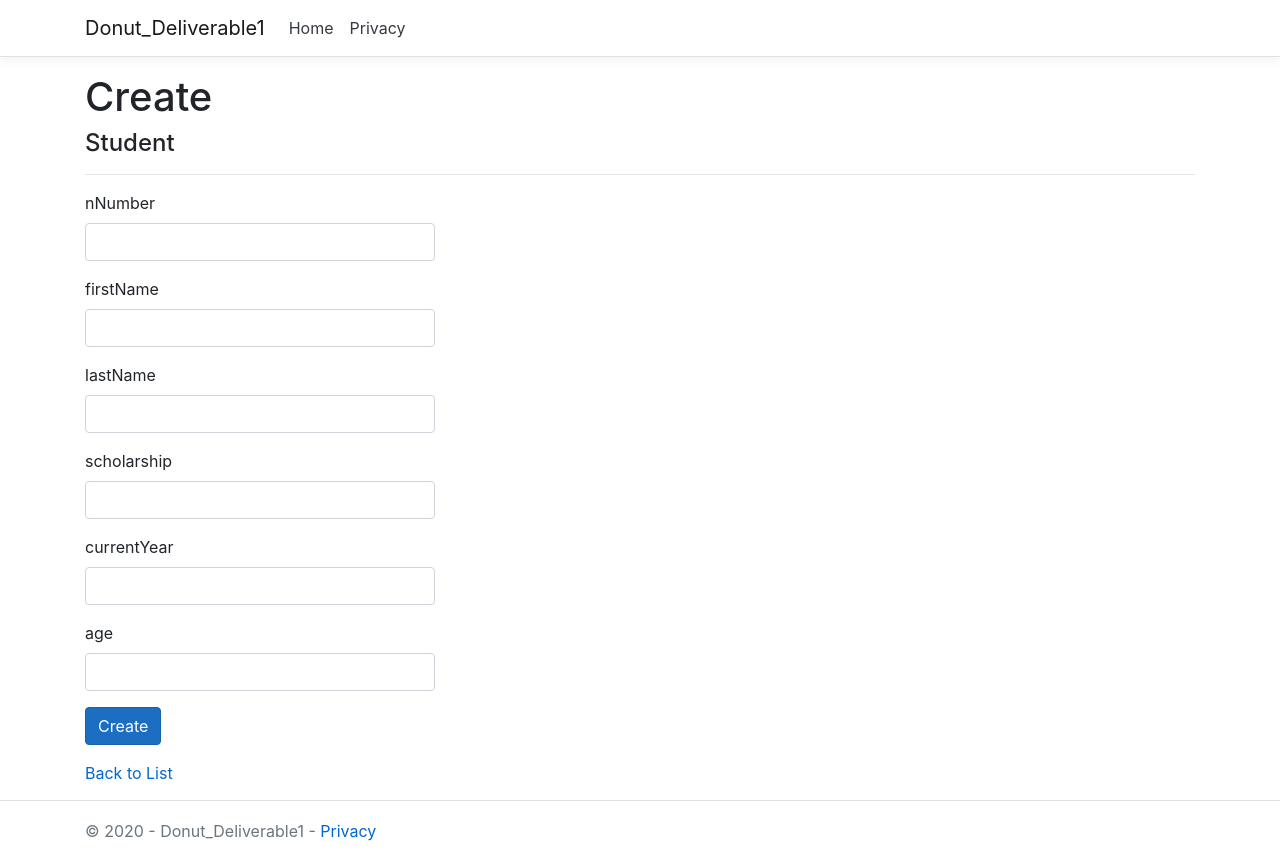
After one commit to johnslowery/Donut_Deliverable1, an ASP.NET Core app: template Donut_Deliverable1/Views/Student/Create.cshtml in a window 1280 px wide. The commit adds this page. Run offline with ASP.NET Core 8, Linux system fonts and the light colour scheme; the template is opened without the code that fills it, so the values that code supplies are empty.

Commit message:
Added a create form for students under my name. Doesn't actually add or verify data anywhere.

```diff
--- a/Donut_Deliverable1/Views/Home/Index.cshtml
+++ b/Donut_Deliverable1/Views/Home/Index.cshtml
@@ -10,7 +10,7 @@
 <div>
     <!--Add links to your stuff here-->
     <a>Charlie</a><br />
-    <a>Chris</a><br />
+    <a asp-action="Create" asp-controller="Student">Christopher</a><br />
     <a>Jackie</a><br />
     <a asp-action="StudentSearch" asp-controller="Student">John</a>
 </div>
--- /dev/null
+++ b/Donut_Deliverable1/Views/Student/Create.cshtml
@@ -0,0 +1,54 @@
+@model Donut_Deliverable1.Models.Student
+
+@{
+    ViewData["Title"] = "Create";
+}
+
+<h1>Create</h1>
+
+<h4>Student</h4>
+<hr />
+<div class="row">
+    <div class="col-md-4">
+        <form asp-action="Create">
+            <div asp-validation-summary="ModelOnly" class="text-danger"></div>
+            <div class="form-group">
+                <label asp-for="nNumber" class="control-label"></label>
+                <input asp-for="nNumber" class="form-control" />
+                <span asp-validation-for="nNumber" class="text-danger"></span>
+            </div>
+            <div class="form-group">
+                <label asp-for="firstName" class="control-label"></label>
+                <input asp-for="firstName" class="form-control" />
+                <span asp-validation-for="firstName" class="text-danger"></span>
+            </div>
+            <div class="form-group">
+                <label asp-for="lastName" class="control-label"></label>
+                <input asp-for="lastName" class="form-control" />
+                <span asp-validation-for="lastName" class="text-danger"></span>
+            </div>
+            <div class="form-group">
+                <label asp-for="scholarship" class="control-label"></label>
+                <input asp-for="scholarship" class="form-control" />
+                <span asp-validation-for="scholarship" class="text-danger"></span>
+            </div>
+            <div class="form-group">
+                <label asp-for="currentYear" class="control-label"></label>
+                <input asp-for="currentYear" class="form-control" />
+                <span asp-validation-for="currentYear" class="text-danger"></span>
+            </div>
+            <div class="form-group">
+                <label asp-for="age" class="control-label"></label>
+                <input asp-for="age" class="form-control" />
+                <span asp-validation-for="age" class="text-danger"></span>
+            </div>
+            <div class="form-group">
+                <input type="submit" value="Create" class="btn btn-primary" />
+            </div>
+        </form>
+    </div>
+</div>
+
+<div>
+    <a asp-action="Index">Back to List</a>
+</div>
```
Also changed, not shown: Donut_Deliverable1/Controllers/StudentController.cs (+22 -0 lines).
